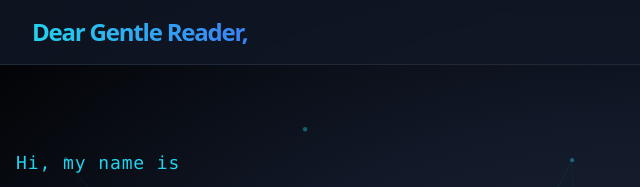
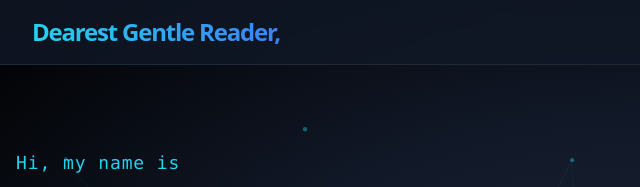
Before and after one commit to HarishSivakumaran/harishsivakumaran.github.io, a plain HTML site: page index.html in a window 1280 px wide. Shown: the top 187 px of the page, 0-640 px from the left. Drawn offline with nearby package versions, Linux system fonts and the light colour scheme; animation ran at ten frames a second.

Commit message:
Update index.html

```diff
--- a/index.html
+++ b/index.html
@@ -19,7 +19,7 @@
         <div class="max-w-7xl mx-auto px-4 sm:px-6 lg:px-8">
             <div class="flex items-center justify-between h-16">
                 <div class="flex-shrink-0 font-bold text-2xl tracking-tighter bg-clip-text text-transparent bg-gradient-to-r from-cyan-400 to-blue-500">
-                    Dear Gentle Reader,
+                    Dearest Gentle Reader,
                 </div>
                 <div class="hidden md:block">
                     <div class="ml-10 flex items-baseline space-x-8">
```
